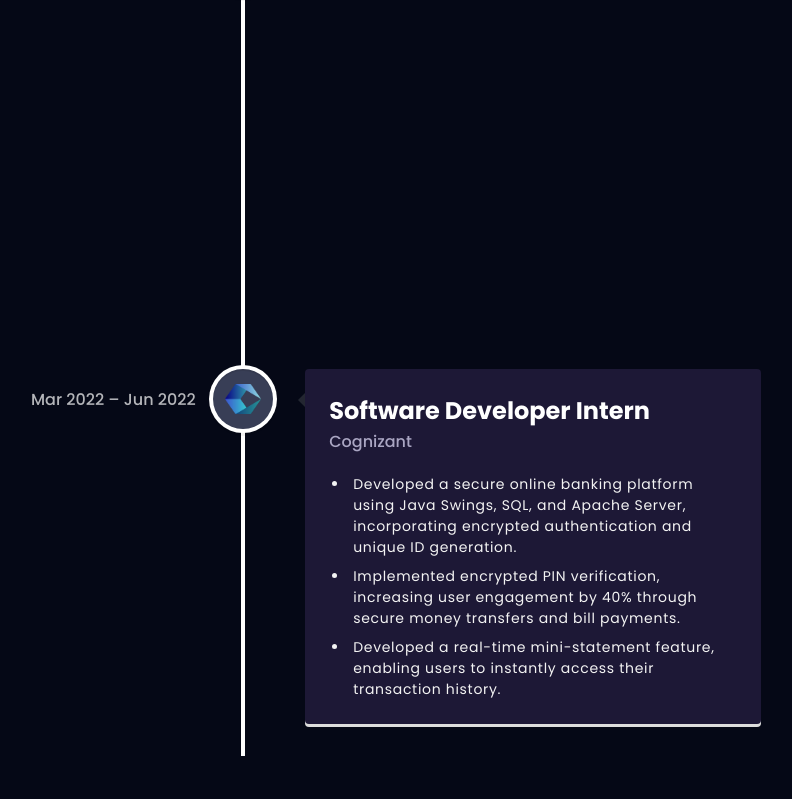
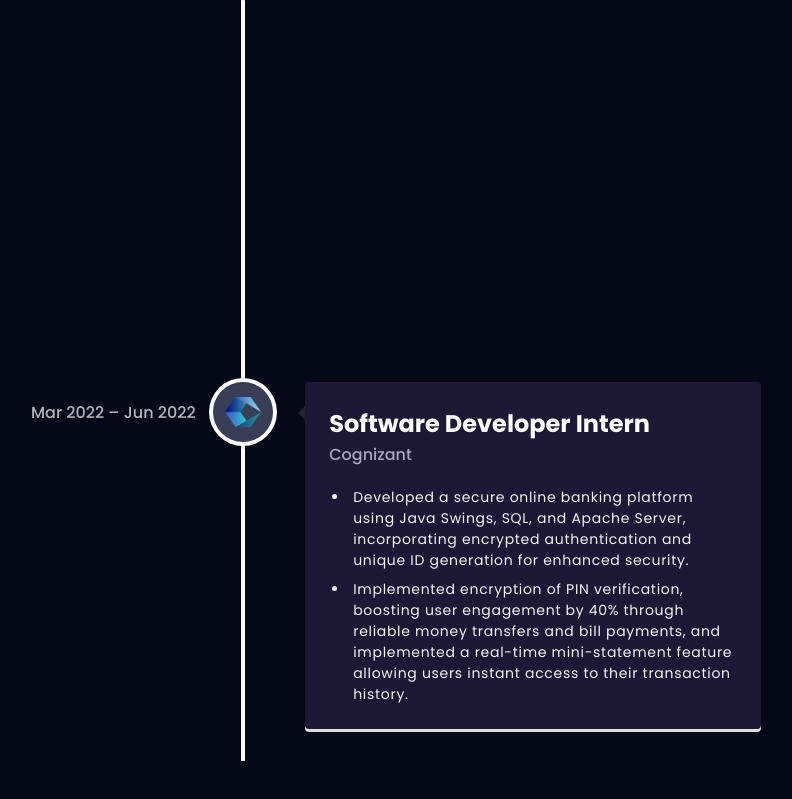
Before and after one commit to ajayv-19/ajay_v_portfolio, a React (Vite) app: page / in a window 1280 px wide. Shown: the part 3368-4167 px from the top of the page, without its empty margins (397-1189 px from the left). Built offline with nearby package versions, Linux system fonts and the light colour scheme.

Commit message:
Updated constants

```diff
--- a/src/constants/index.js
+++ b/src/constants/index.js
@@ -159,7 +159,7 @@
     iconBg: "#E6DEDD",
     date: "Feb 2024 - Present",
     points: [
-      "Led the development of FireBeats, an AI-driven remote health monitoring app for firefighters, analyzing real-time physiological data to assess cardiovascular risks.",
+      "Orchestrated FireBeats, an AI-driven remote health monitoring app for firefighters, analyzing real-time physiological data to assess cardiovascular risks.",
       "Built a companion mobile app using React Native, Firebase, and AWS, enabling real-time health monitoring, push notifications, and seamless user authentication.",
       "Secured $110,000 in non-equity funding, advancing to the NYU-Berkley Entrepreneurship Challenge semifinals and NYU Stern accelerator program.",
       "Integrated data from Fitbit, Garmin, Google-Fit, and Apple-HealthKit, streamlining data through GCP Functions to trigger AI models on VertexAI, achieving over 95% accuracy in detecting atrial fibrillation, hypertension, and sleep apnea.",
@@ -194,9 +194,8 @@
     iconBg: "#E6DEDD",
     date: "Jun 2022 – Aug 2023",
     points: [
-      "Led front-end development for the TCP project using Angular, TypeScript, HTML5, and CSS3, enhancing user interface and functionality.",
-      "Integrated Java and SQL backend, improving performance by 30% and achieving 99.9% uptime stability.",
-      "Executed API testing in card management/payments using Postman, ensuring 98% transaction processing reliability.",
+      "Built a secure banking admin portal with role-based access to manage policyholders and policies, using Angular, TypeScript, HTML, and CSS; integrated with Java backend and Jenkins CI/CD, reducing manual deployment time by 40% and ensuring stable production releases.",
+      "Integrated Comviva’s mobiquity Card Management and Payments APIs to enable secure card issuance, user authentication, and transaction processing within the portal."
     ],
   },
   {
@@ -206,9 +205,8 @@
     iconBg: "#383E56",
     date: "Mar 2022 – Jun 2022",
     points: [
-      "Developed a secure online banking platform using Java Swings, SQL, and Apache Server, incorporating encrypted authentication and unique ID generation.",
-      "Implemented encrypted PIN verification, increasing user engagement by 40% through secure money transfers and bill payments.",
-      "Developed a real-time mini-statement feature, enabling users to instantly access their transaction history.",
+      "Developed a secure online banking platform using Java Swings, SQL, and Apache Server, incorporating encrypted authentication and unique ID generation for enhanced security.",
+      "Implemented encryption of PIN verification, boosting user engagement by 40% through reliable money transfers and bill payments, and implemented a real-time mini-statement feature allowing users instant access to their transaction history.",
     ],
   },
 ];
```
